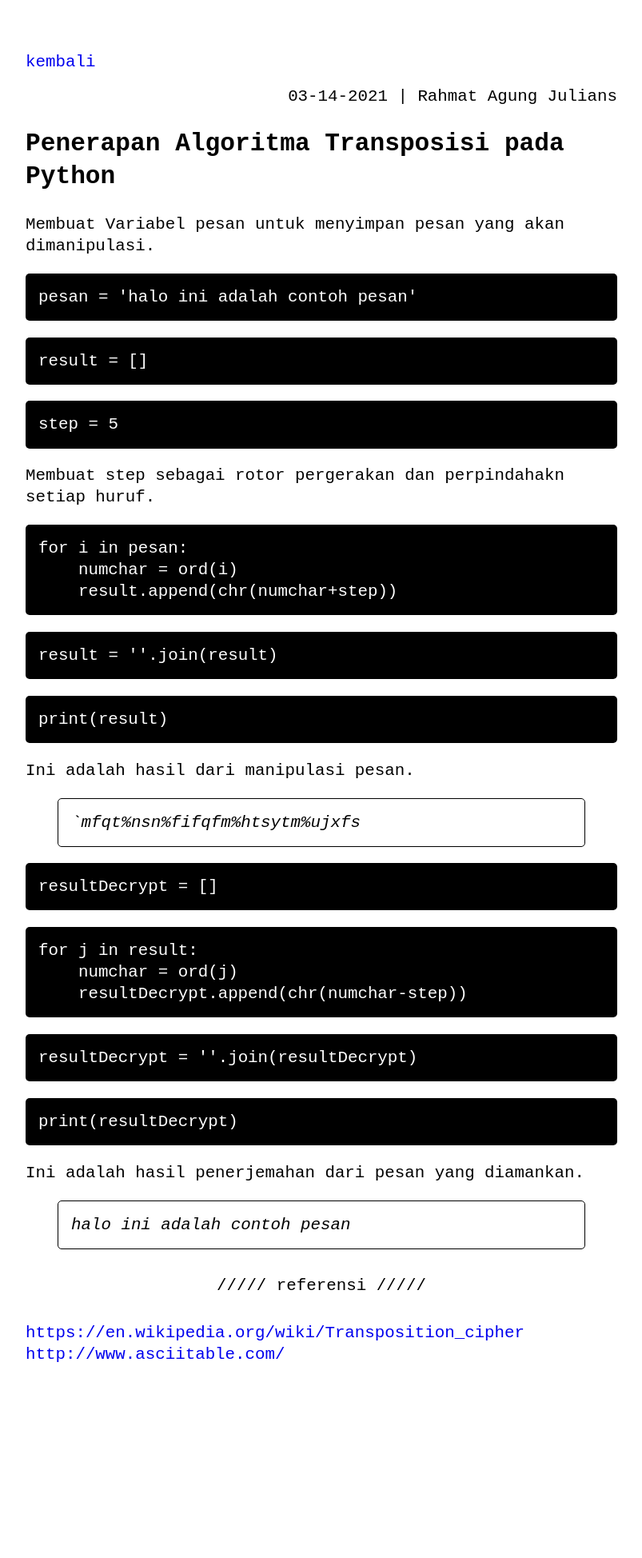
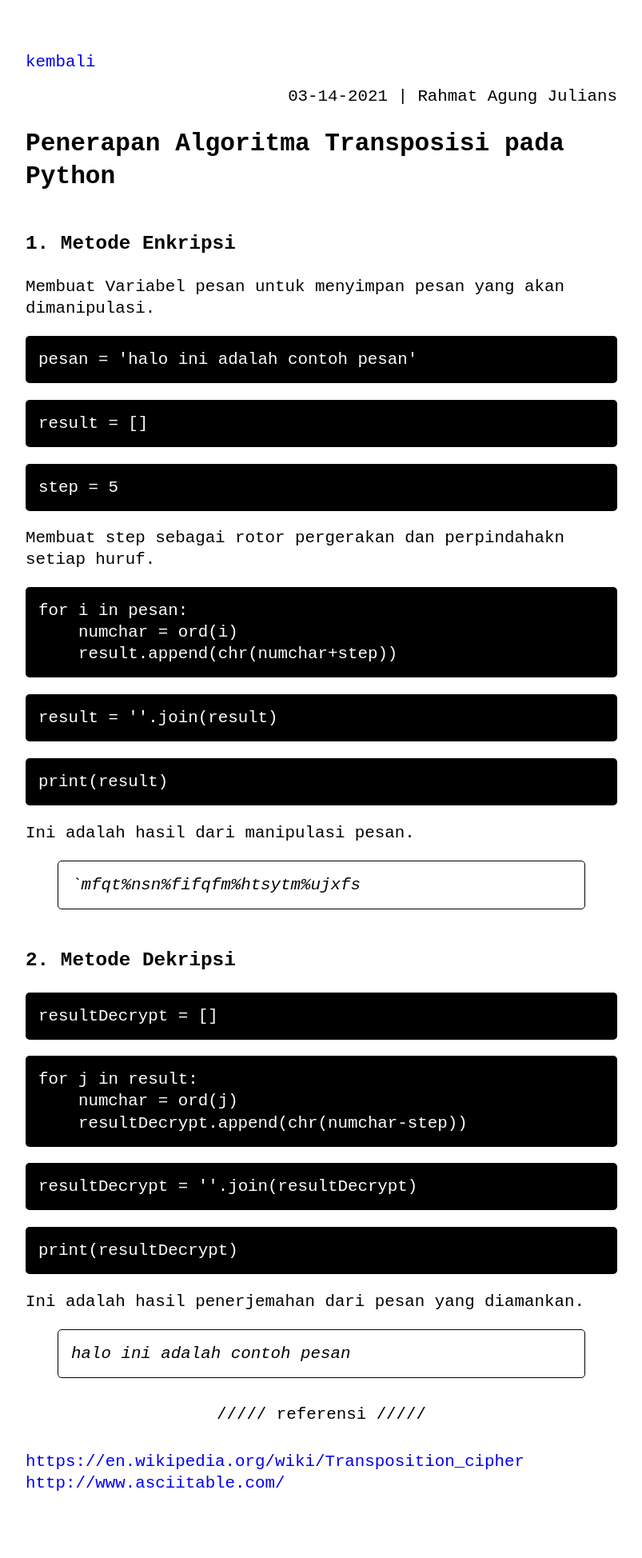
Before and after one commit to rahmatagungj/ruby-blog, a Jekyll site: the page built from _posts/2021/03/2021-03-14-penerapan-algoritma-transposisi-pada-python.md, in a window 1280 px wide. Shown: the whole page at 80% size, without its empty margins (238-1041 px from the left). Built offline with Jekyll 4.4.1, drawn with Linux system fonts in a browser that asks for light colours; before the commit the page ends 1787 px from its top, so only the background shows below that.

Commit message:
new post

````diff
--- a/_posts/2021/03/2021-03-14-penerapan-algoritma-transposisi-pada-python.md
+++ b/_posts/2021/03/2021-03-14-penerapan-algoritma-transposisi-pada-python.md
@@ -6,6 +6,8 @@ comments: false
 title: Penerapan Algoritma Transposisi pada Python
 description: Algoritma Transposisi menggunakan python
 ---
+
+### 1. Metode Enkripsi
 
 Membuat Variabel pesan untuk menyimpan pesan yang akan dimanipulasi.
 
@@ -46,6 +48,7 @@ print(result)
 Ini adalah hasil dari manipulasi pesan.
 >`mfqt%nsn%fifqfm%htsytm%ujxfs
 
+### 2. Metode Dekripsi
 
 ```python
 resultDecrypt = []
````
